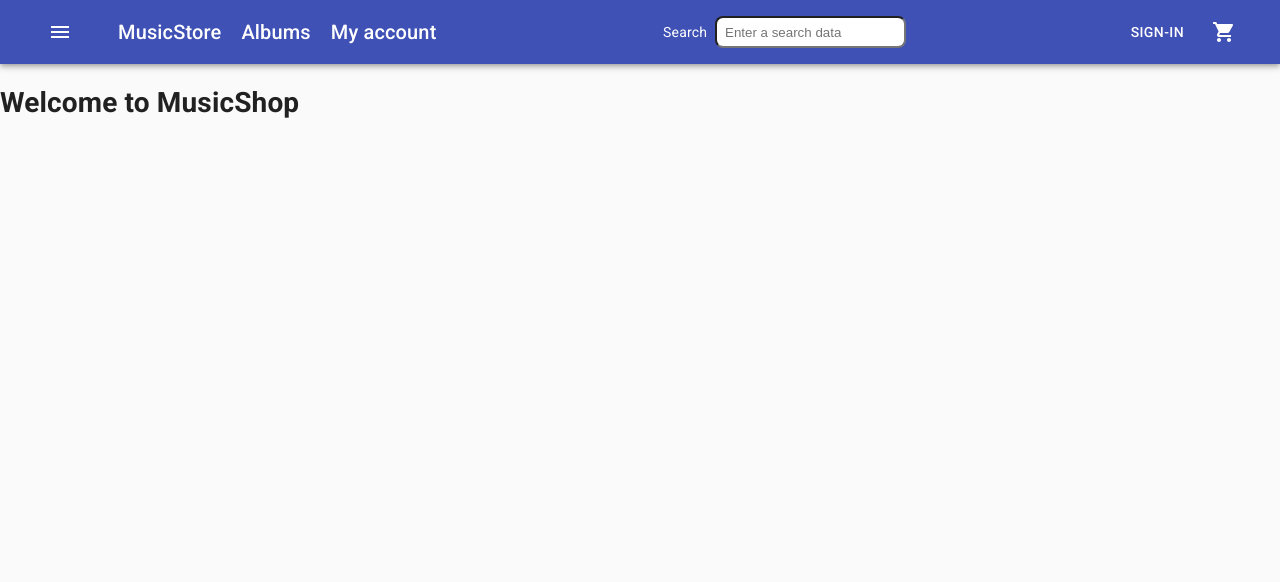
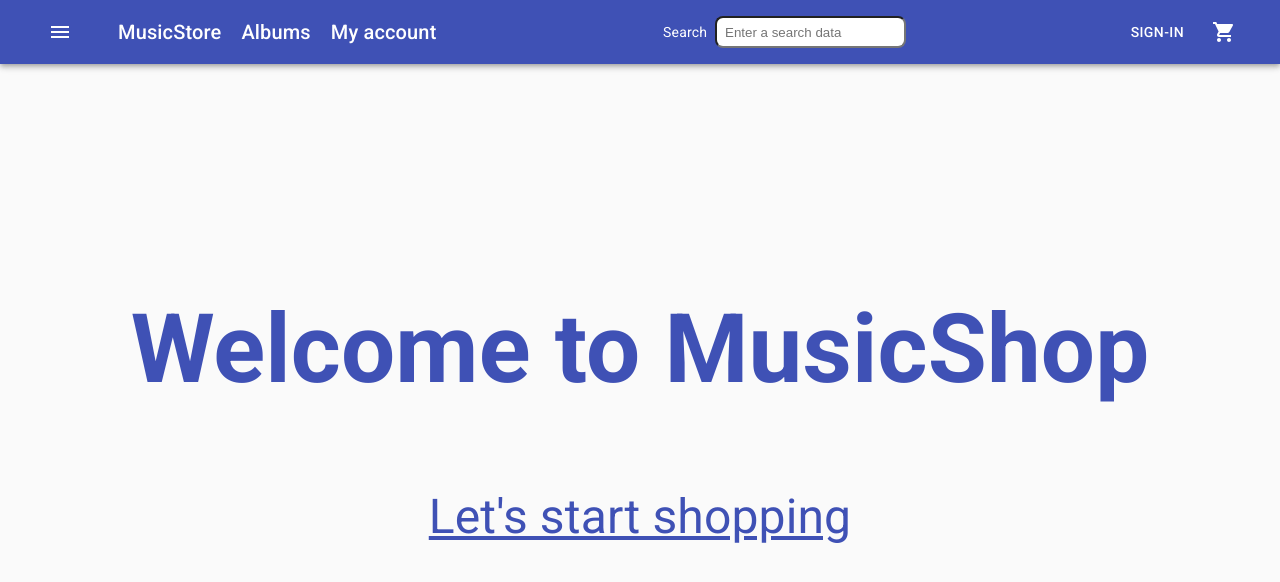
Before and after one commit to Dmitriy-Shcheklein/MuisicStore, a React (Create React App) app: page / in a window 1280 px wide. Shown: the top 582 px of the page. Built offline with nearby package versions, Linux system fonts and the light colour scheme.

Commit message:
fixed bugs npm packages

```diff
--- a/src/components/AlbumsList/AlbumItems.tsx
+++ b/src/components/AlbumsList/AlbumItems.tsx
@@ -20,6 +20,7 @@ const useStyles = makeStyles({
     border: '2px solid #3f51b5',
     borderRadius: '1rem',
     boxShadow: '0px 0px 1rem 0px rgba(53, 147, 220, 0.6)',
+    backgroundColor: '#accdea',
     '& div': {
       width: '150px',
       height: '150px',
--- a/src/components/MainPage/MainPage.tsx
+++ b/src/components/MainPage/MainPage.tsx
@@ -1,9 +1,57 @@
-import { FC } from 'react'
+import { makeStyles } from '@material-ui/core';
+import { FC } from 'react';
+import { NavLink } from 'react-router-dom';
+import { useSpring, animated } from 'react-spring';
+
+const useStyles = makeStyles({
+  root: {
+    fontSize: '3rem',
+    display: 'flex',
+    flexDirection: 'column',
+    justifyContent: 'center',
+    alignItems: 'center',
+    height: '80vh',
+    '& a': {
+      color: '#3f51b5',
+    }
+  }
+})
 
 const MainPage: FC = () => {
+
+  const classes = useStyles()
+
+  const styles = useSpring({
+    config: {
+      duration: 1500,
+    },
+    from: { opacity: 0, color: '#3f51b5' },
+    to: { opacity: 1, color: '#3f51b5' },
+  })
+
+  const stylesRef = useSpring({
+    config: {
+      duration: 1500,
+    },
+    from: { opacity: 1, transform: 'translateY(100vh)' },
+    to: { opacity: 1, transform: 'translateY(0rem)' },
+  })
+
   return (
-    <h1>Welcome to MusicShop</h1>
+    <div className={classes.root}>
+      <div >
+        <animated.div style={styles}>
+          <h1 >Welcome to MusicShop</h1>
+        </animated.div>
+
+      </div>
+      <div>
+        <animated.div style={stylesRef}>
+          <NavLink to="/albums">Let's start shopping</NavLink>
+        </animated.div>
+      </div>
+    </div>
   )
 }
 
-export default MainPage
+export default MainPage;
--- a/src/components/Menu/Menu.tsx
+++ b/src/components/Menu/Menu.tsx
@@ -8,17 +8,17 @@ import ShoppingCartIcon from '@material-ui/icons/ShoppingCart';
 import { NavLink } from 'react-router-dom';
 import { Badge, Box, Container } from '@material-ui/core';
 import { withWidth, isWidthDown, isWidthUp } from '@material-ui/core';
-
 import { useStyles } from './styles';
 import useTypeSelector from '../../hooks/usetypeSelector';
 import LoginModal from '../LoginModal';
 import Searchfield from '../SearchField';
+import { CartItems } from '../../types/albumsTypes';
 
 const Menu = () => {
   const classes = useStyles();
-  const { cartList } = useTypeSelector(state => state.albums);
+  const { cartList } = useTypeSelector((state) => state.albums);
 
-  const count = cartList.reduce((accum, item) => accum + item.count, 0)
+  const count = cartList.reduce((accum: number, item: CartItems) => accum + item.count, 0)
 
   return (
 
--- a/tsconfig.json
+++ b/tsconfig.json
@@ -1,5 +1,8 @@
 {
   "compilerOptions": {
+    "typeRoots": [
+      "node_modules/@types"
+    ],
     "target": "es5",
     "lib": [
       "dom",
```
Also changed, not shown: package.json (+6 -7 lines), setupTest.ts (deleted, +0 -11 lines), 1 other file (tests, documents, lock files or other folders).
